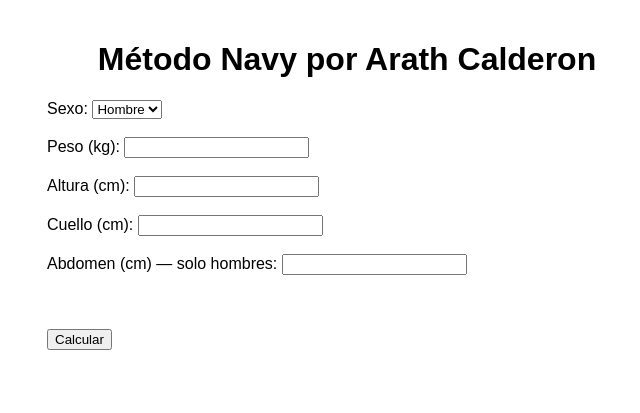
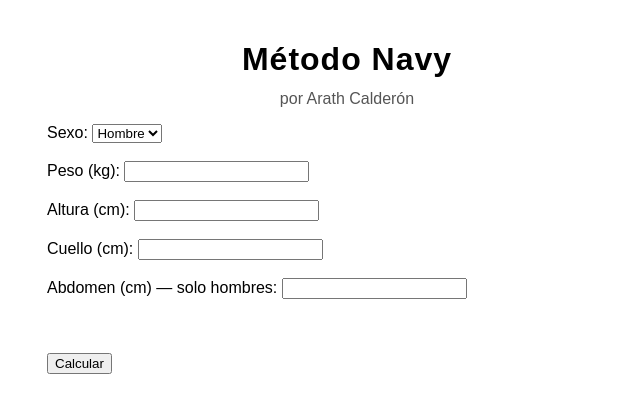
Before and after one commit to Jujuyarath/Nutricalculadora, a Flask app: template templates/index.html in a window 1280 px wide. Shown: the top 413 px of the page, without its empty margins (293-933 px from the left). Run offline with Flask 3, Linux system fonts and the light colour scheme; the template is opened without the code that fills it, so the values that code supplies are empty.

Commit message:
actualizacion estilo de nombre

```diff
--- a/templates/index.html
+++ b/templates/index.html
@@ -14,7 +14,12 @@
 </head>
 <body>
 
-<h1>Método Navy por Arath Calderon</h1>
+<h1 style="text-align:center; font-weight:700; letter-spacing:1px;">
+    Método Navy
+</h1>
+<p style="text-align:center; margin-top:-10px; color:#555;">
+    por Arath Calderón
+</p>
 
 <form method="POST">
     <div>
```
